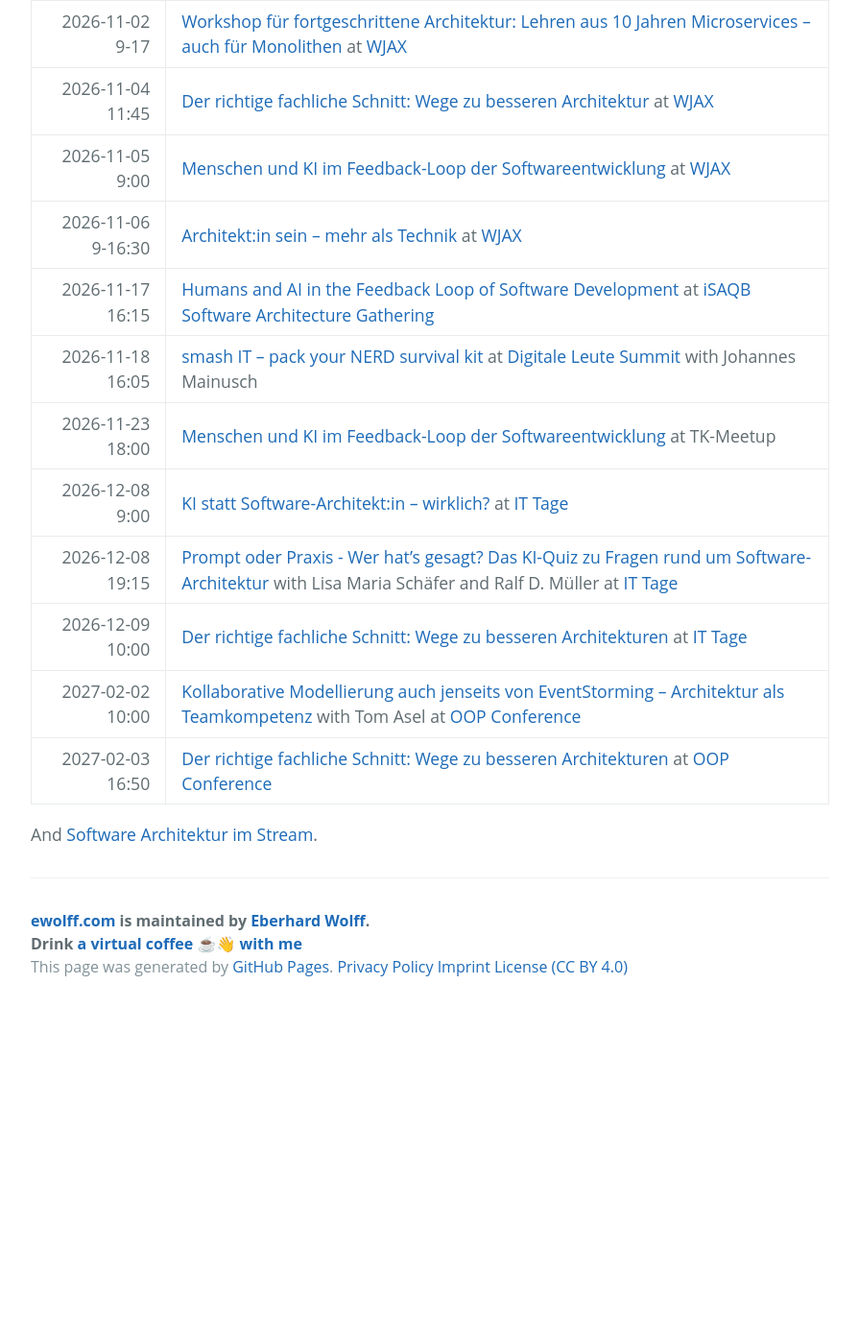
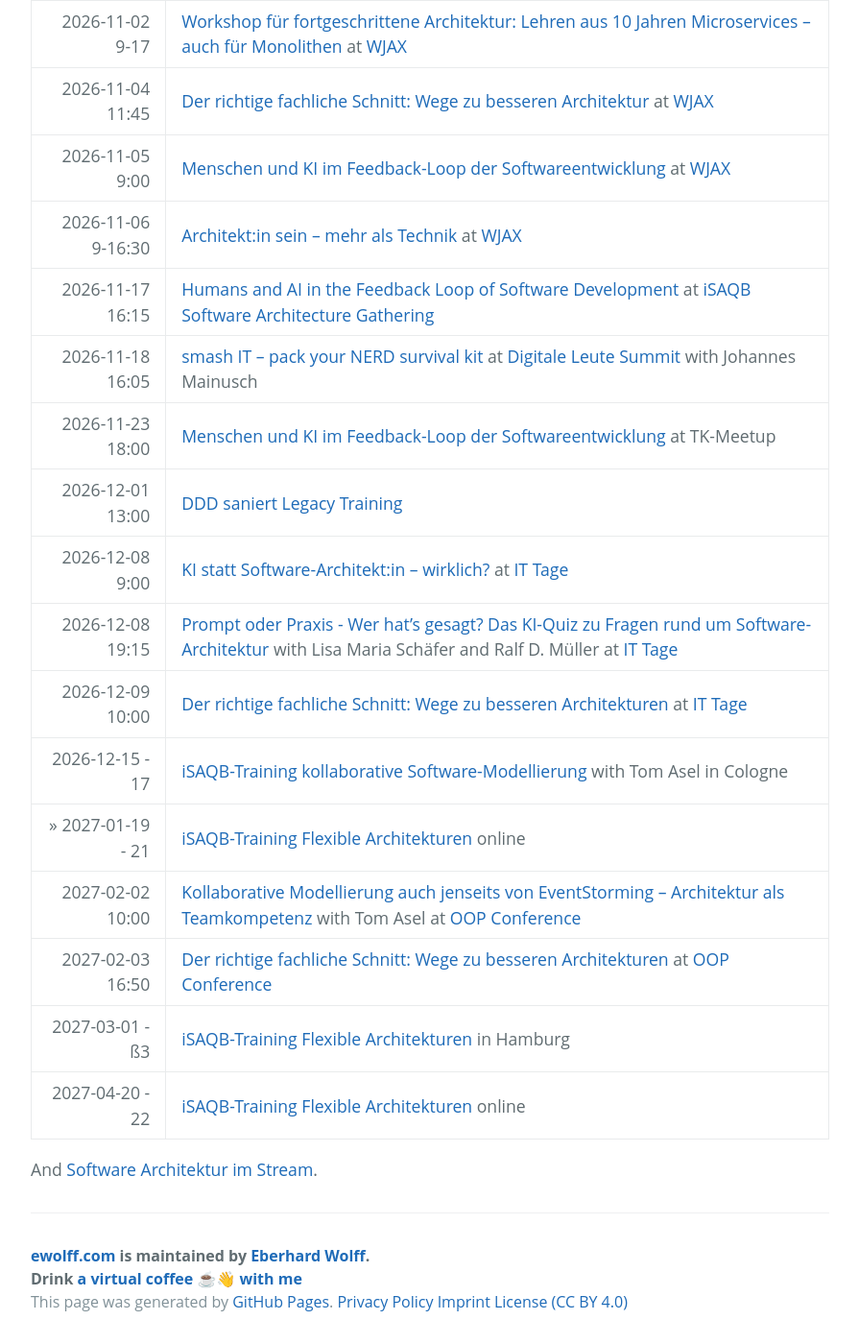
Before and after one commit to ewolff/ewolff.com, a Jekyll site: the page built from schedule.md, in a window 1280 px wide and 1400 px high, scrolled down 339 px. Shown: the whole window at 96% size, without its empty margins (192-1087 px from the left). Built offline with Jekyll 4.4.1, drawn with Linux system fonts in a browser that asks for light colours; our own code applies the rules of GitHub Pages for plain Markdown files; before the commit the page ends 1390 px from its top, so only the background shows below that.

Commit message:
Diverse Trainings ergänzt

```diff
--- a/schedule.md
+++ b/schedule.md
@@ -11,10 +11,15 @@
 | 2026-11-17 16:15 | [Humans and AI in the Feedback Loop of Software Development](https://www.software-architecture-gathering.com/session/humans-and-ai-in-the-feedback-loop-of-software-development/) at [iSAQB Software Architecture Gathering](https://www.software-architecture-gathering.com/)|
 | 2026-11-18 16:05 | [smash IT – pack your NERD survival kit](https://www.digitale-leute.de/summit/26/schedule/smash-it-pack-your-nerd-survival-kit/#start) at [Digitale Leute Summit](https://www.digitale-leute.de/summit/) with Johannes Mainusch |
 | 2026-11-23 18:00 | [Menschen und KI im Feedback-Loop der Softwareentwicklung](https://www.meetup.com/devtalk-tk/events/316564208/) at TK-Meetup |
+| 2026-12-01 13:00 | [DDD saniert Legacy Training](https://www.socreatory.com/de/trainings/ddd-legacy-sanierung/events/790b205bfc0a) |
 | 2026-12-08 9:00 | [KI statt Software-Architekt:in – wirklich?](https://www.ittage.informatik-aktuell.de/programm/2026/ki-statt-software-architektin-wirklich.html) at [IT Tage](https://www.ittage.informatik-aktuell.de/) |
 | 2026-12-08 19:15 | [Prompt oder Praxis - Wer hat's gesagt? Das KI-Quiz zu Fragen rund um Software-Architektur](https://www.ittage.informatik-aktuell.de/programm/2026/prompt-oder-praxis-wer-hats-gesagt-das-ki-quiz-zu-fragen-rund-um-software-architektur.html) with Lisa Maria Schäfer and Ralf D. Müller at [IT Tage](https://www.ittage.informatik-aktuell.de/) |
 | 2026-12-09 10:00 | [Der richtige fachliche Schnitt: Wege zu besseren Architekturen](https://www.ittage.informatik-aktuell.de/programm/2026/der-richtige-fachliche-schnitt-wege-zu-besseren-architekturen.html) at [IT Tage](https://www.ittage.informatik-aktuell.de/) |
+| 2026-12-15 - 17 | [iSAQB-Training kollaborative Software-Modellierung](https://www.socreatory.com/de/trainings/cosmo/events/b08d19439b54) with Tom Asel in Cologne |
+» 2027-01-19 - 21 | [iSAQB-Training Flexible Architekturen](https://www.socreatory.com/de/trainings/flex/events/9d95f11d73e0) online |
 | 2027-02-02 10:00 | [Kollaborative Modellierung auch jenseits von EventStorming – Architektur als Teamkompetenz](https://www.oop-konferenz.de/de/programm/konferenzprogramm/di-3-1) with Tom Asel at [OOP Conference](https://www.oop-konferenz.de) |
 | 2027-02-03 16:50 | [Der richtige fachliche Schnitt: Wege zu besseren Architekturen](https://www.oop-konferenz.de/de/programm/konferenzprogramm/mi-23-1) at [OOP Conference](https://www.oop-konferenz.de) |
+| 2027-03-01 - ß3 | [iSAQB-Training Flexible Architekturen](https://www.socreatory.com/de/trainings/flex/events/2711755de345) in Hamburg |
+| 2027-04-20 - 22 | [iSAQB-Training Flexible Architekturen](https://www.socreatory.com/de/trainings/flex/events/f0a28d4c4d01) online |
 
 And [Software Architektur im Stream](https://software-architektur.tv/).
```
Also changed, not shown: termine.md (+5 -1 lines).
